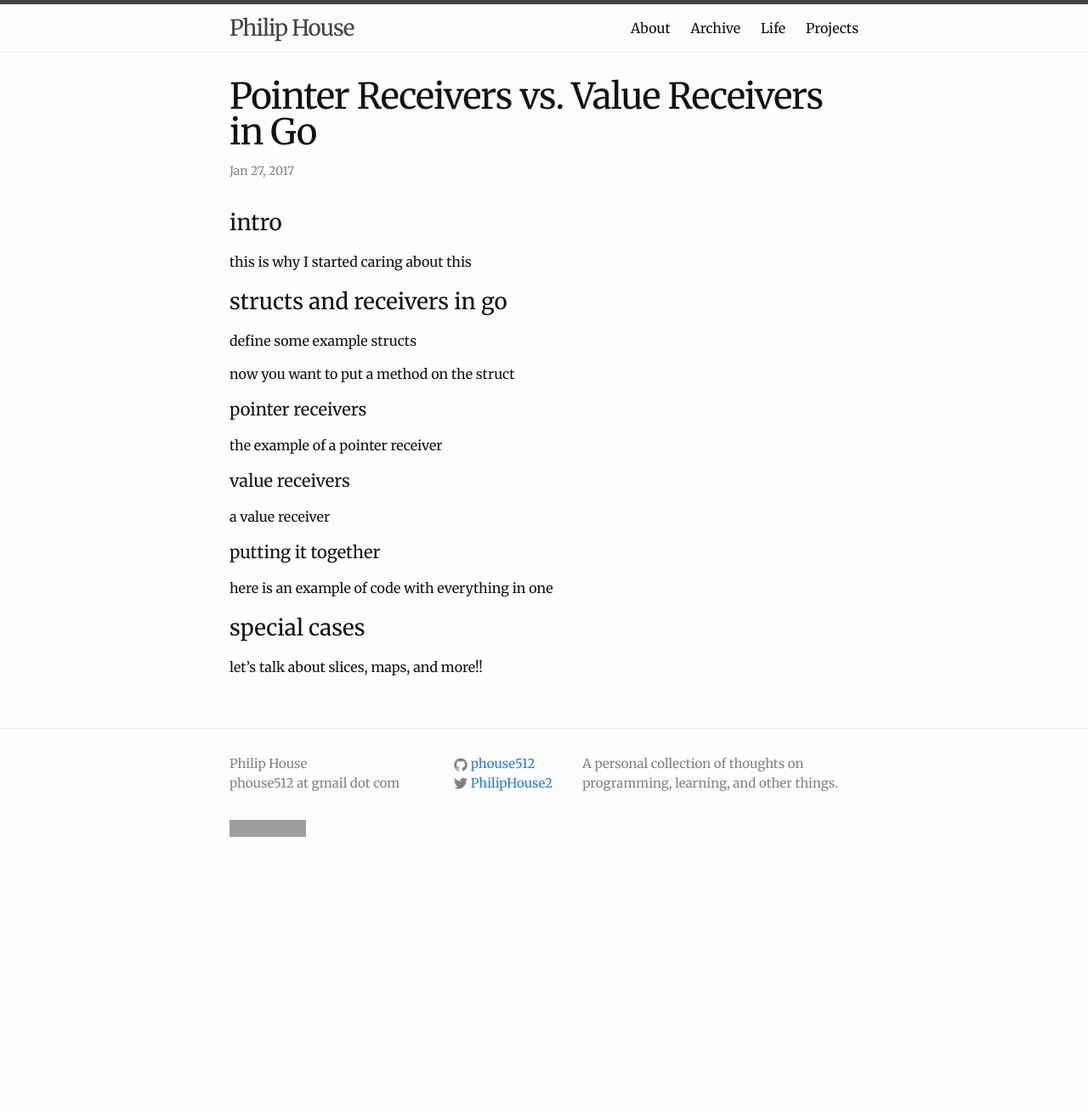
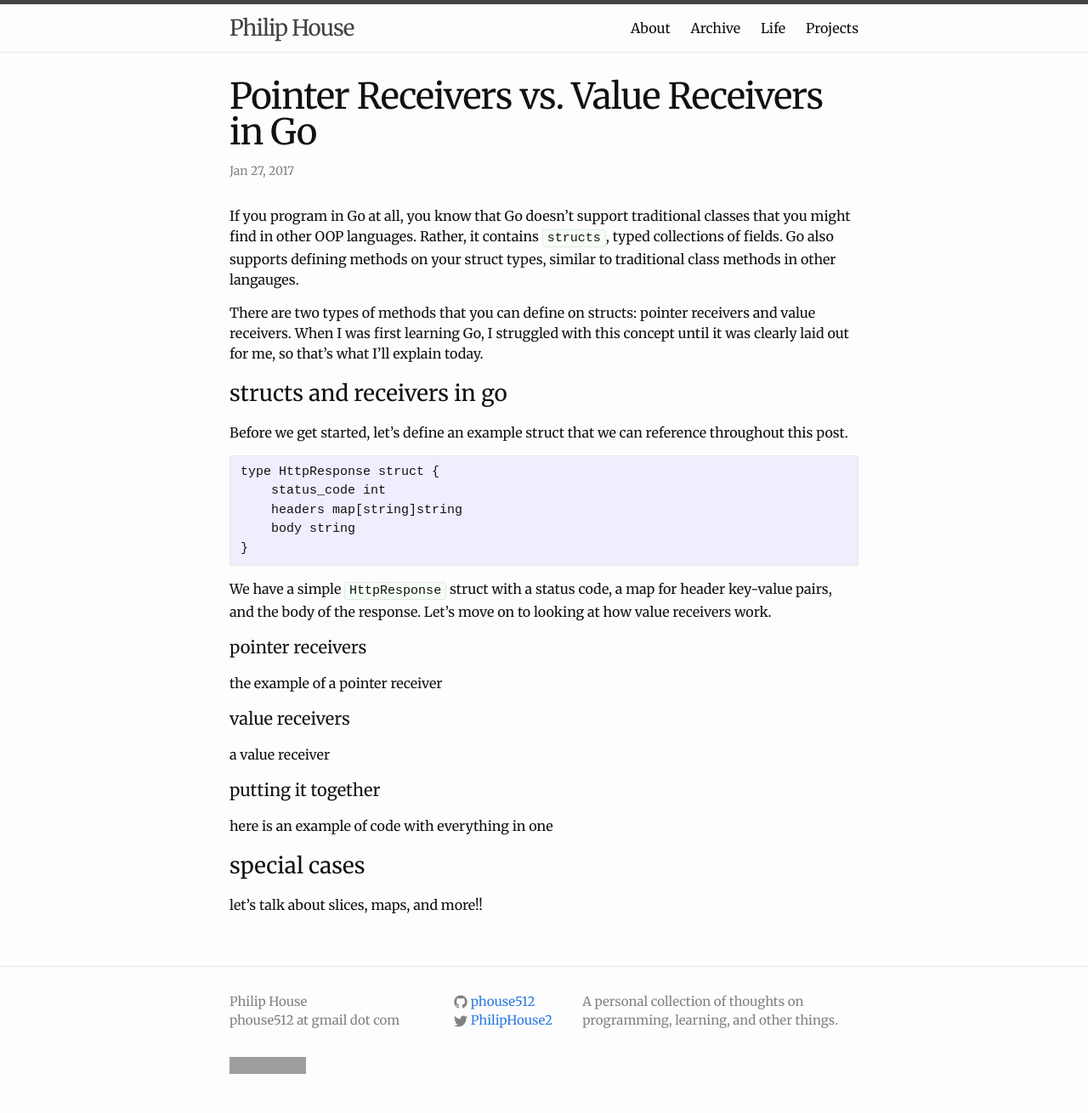
Before and after one commit to phouse512/blog, a Jekyll site: the page built from _posts/2017-01-27-go-pointer-receivers-vs-value-receivers.markdown, in a window 1280 px wide. Shown: the whole page at 85% size. Built offline with Jekyll 4.4.1, drawn with Linux system fonts in a browser that asks for light colours; a script that is not in the unit is left out; comment, search, counter and statistics services are not loaded; before the commit the page ends 1031 px from its top, so only the background shows below that; grey boxes are pictures that could not be loaded.

Commit message:
more work on blog post

````diff
--- a/_posts/2017-01-27-go-pointer-receivers-vs-value-receivers.markdown
+++ b/_posts/2017-01-27-go-pointer-receivers-vs-value-receivers.markdown
@@ -6,16 +6,32 @@ categories: golang
 comments: true
 ---
 
-### intro
+If you program in Go at all, you know that Go doesn't support traditional
+classes that you might find in other OOP languages. Rather, it contains
+`structs`, typed collections of fields. Go also supports defining methods on
+your struct types, similar to traditional class methods in other langauges.
 
-this is why I started caring about this
+There are two types of methods that you can define on structs: pointer
+receivers and value receivers. When I was first learning Go, I struggled
+with this concept until it was clearly laid out for me, so that's what
+I'll explain today.
 
 ### structs and receivers in go
 
-define some example structs
+Before we get started, let's define an example struct that we can reference
+throughout this post.
 
-now you want to put a method on the struct
+```
+type HttpResponse struct {
+    status_code int
+    headers map[string]string
+    body string
+}
+```
 
+We have a simple `HttpResponse` struct with a status code, a map for header
+key-value pairs, and the body of the response. Let's move on to looking at
+how value receivers work.
 
 #### pointer receivers
 the example of a pointer receiver
````
